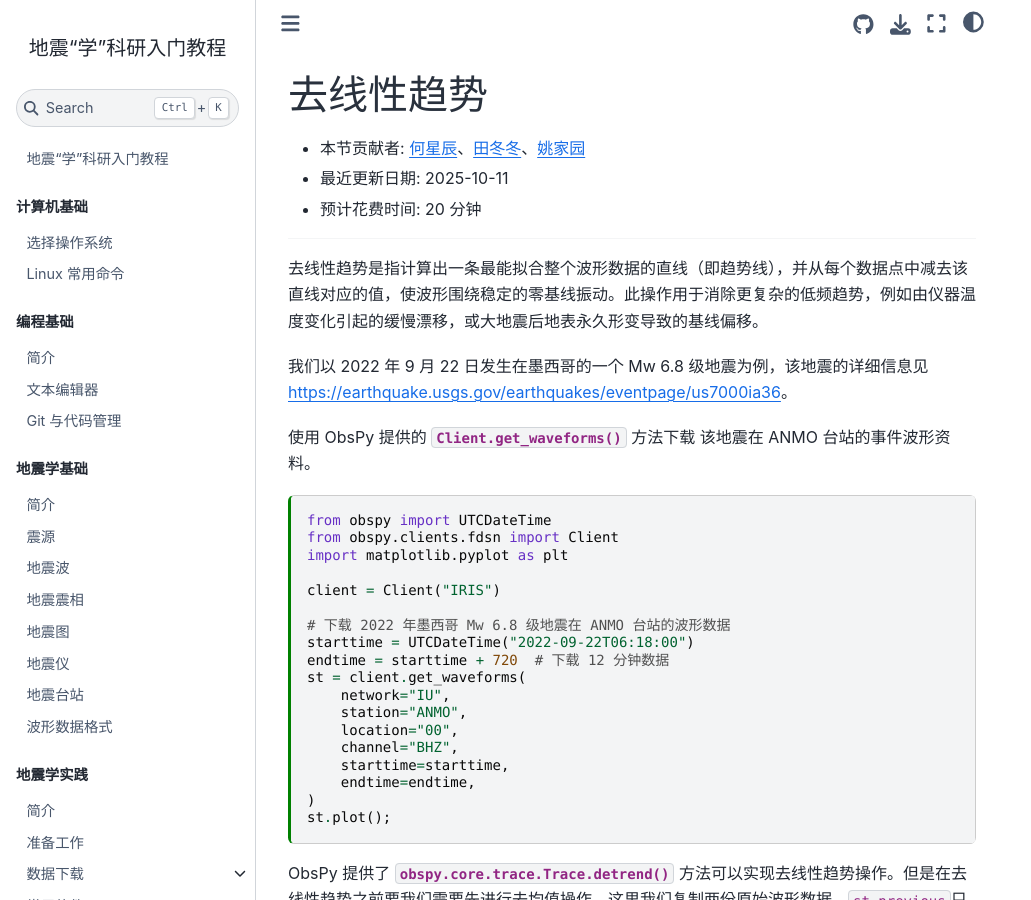
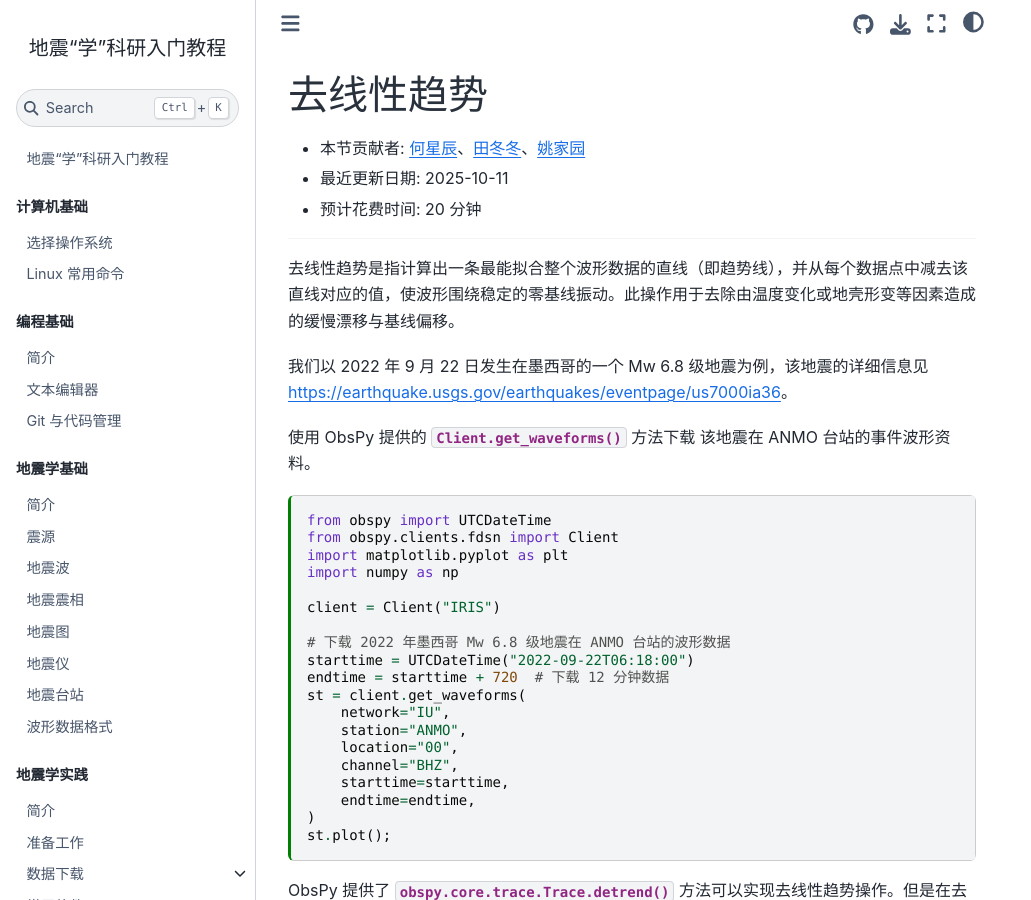
Before and after one commit to seismo-learn/seismology101, a Jupyter Book: the page built from source/exercises/detrend.md, in a window 1280 px wide and 900 px high. Shown: the whole window, without its empty margins (0-1031 px from the left). Built offline with Jupyter Book 1.0.4 settings and Sphinx 7.4.7 and the Sphinx Book theme 1.1.4, drawn with Linux system fonts in a browser that asks for light colours; pages that are not in the unit, such as notebooks, are missing from menus.

Commit message:
git commit -m "fix code"

```diff
--- a/source/exercises/detrend.md
+++ b/source/exercises/detrend.md
@@ -19,8 +19,7 @@ kernelspec:
 
 ---
 
-去线性趋势是指计算出一条最能拟合整个波形数据的直线（即趋势线），并从每个数据点中减去该直线对应的值，使波形围绕稳定的零基线振动。此操作用于消除更复杂的低频趋势，例如由仪器温度变化引起的缓慢漂移，或大地震后地表永久形变导致的基线偏移。
-
+去线性趋势是指计算出一条最能拟合整个波形数据的直线（即趋势线），并从每个数据点中减去该直线对应的值，使波形围绕稳定的零基线振动。此操作用于去除由温度变化或地壳形变等因素造成的缓慢漂移与基线偏移。
 
 我们以 2022 年 9 月 22 日发生在墨西哥的一个 Mw 6.8 级地震为例，该地震的详细信息见 <https://earthquake.usgs.gov/earthquakes/eventpage/us7000ia36>。
 
@@ -31,6 +30,7 @@ kernelspec:
 from obspy import UTCDateTime
 from obspy.clients.fdsn import Client
 import matplotlib.pyplot as plt
+import numpy as np
 
 client = Client("IRIS")
 
```
